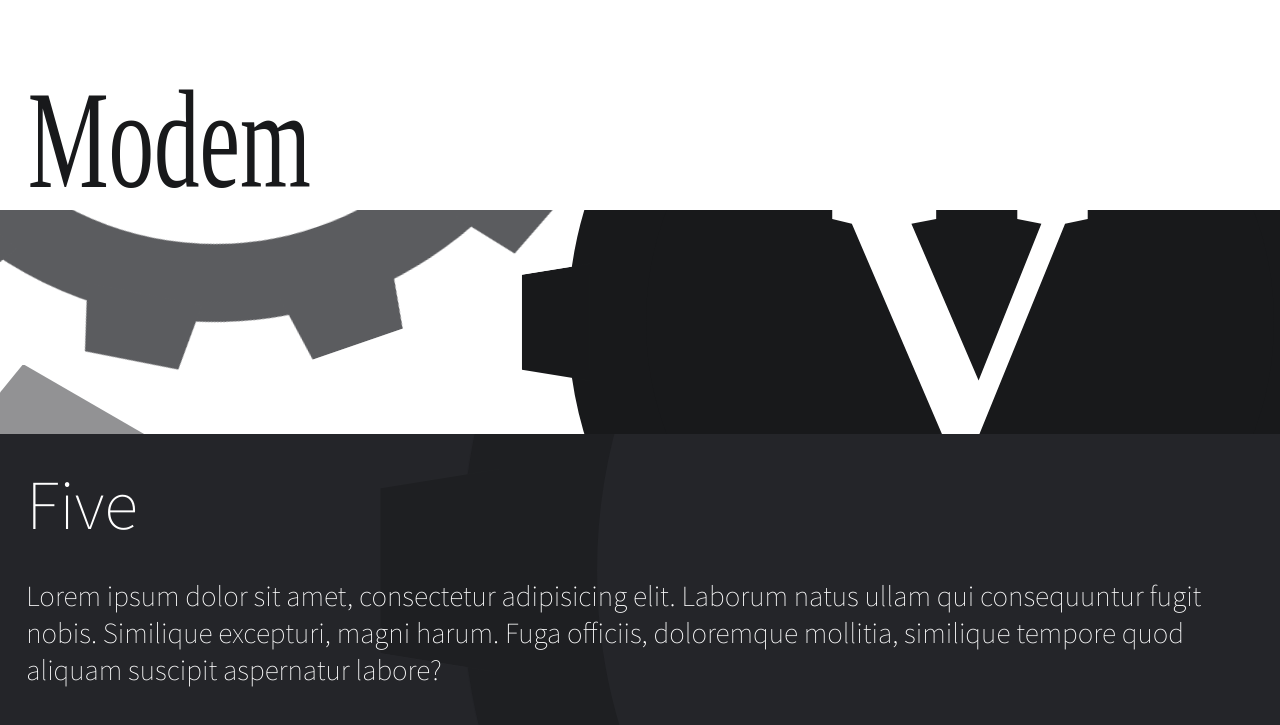
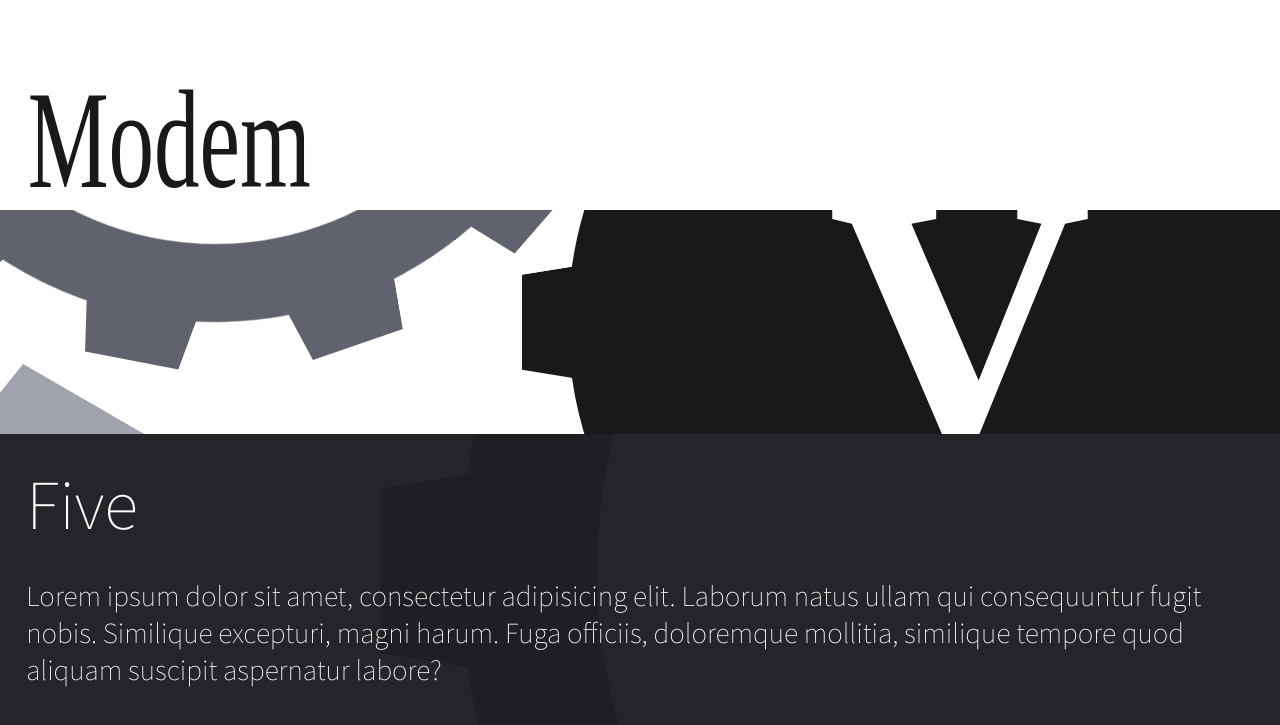
Before and after one commit to tje/five, a plain HTML site: page index.html in a window 1280 px wide. Shown: the top 725 px of the page. Drawn offline with nearby package versions, Linux system fonts and the light colour scheme; a web font is replaced by a local one.

Commit message:
replaced opacity w/ solid color on secondary cogs

```diff
--- a/cog.less
+++ b/cog.less
@@ -159,7 +159,8 @@ body {
     left: calc(~"@{poiX} - 1.55em");
     .transform(rotateY(180deg) rotateZ(19deg));
     //.teeth { .animation-delay(-.87s); }
-    opacity: 0.75;
+    .wheel { border-color: lighten(@fgColor, 25%); }
+    .tooth { background: lighten(@fgColor, 25%); }
   }
 
   .cog.c {
@@ -167,7 +168,8 @@ body {
     left: calc(~"@{poiX} - 1.35em");
     z-index: 1;
     font-size: 4em;
-    opacity: 0.5;
+    .wheel { border-color: lighten(@fgColor, 50%); }
+    .tooth { background: lighten(@fgColor, 50%); }
   }
 
   .mask-r {
```
Also changed, not shown: cog.css.
